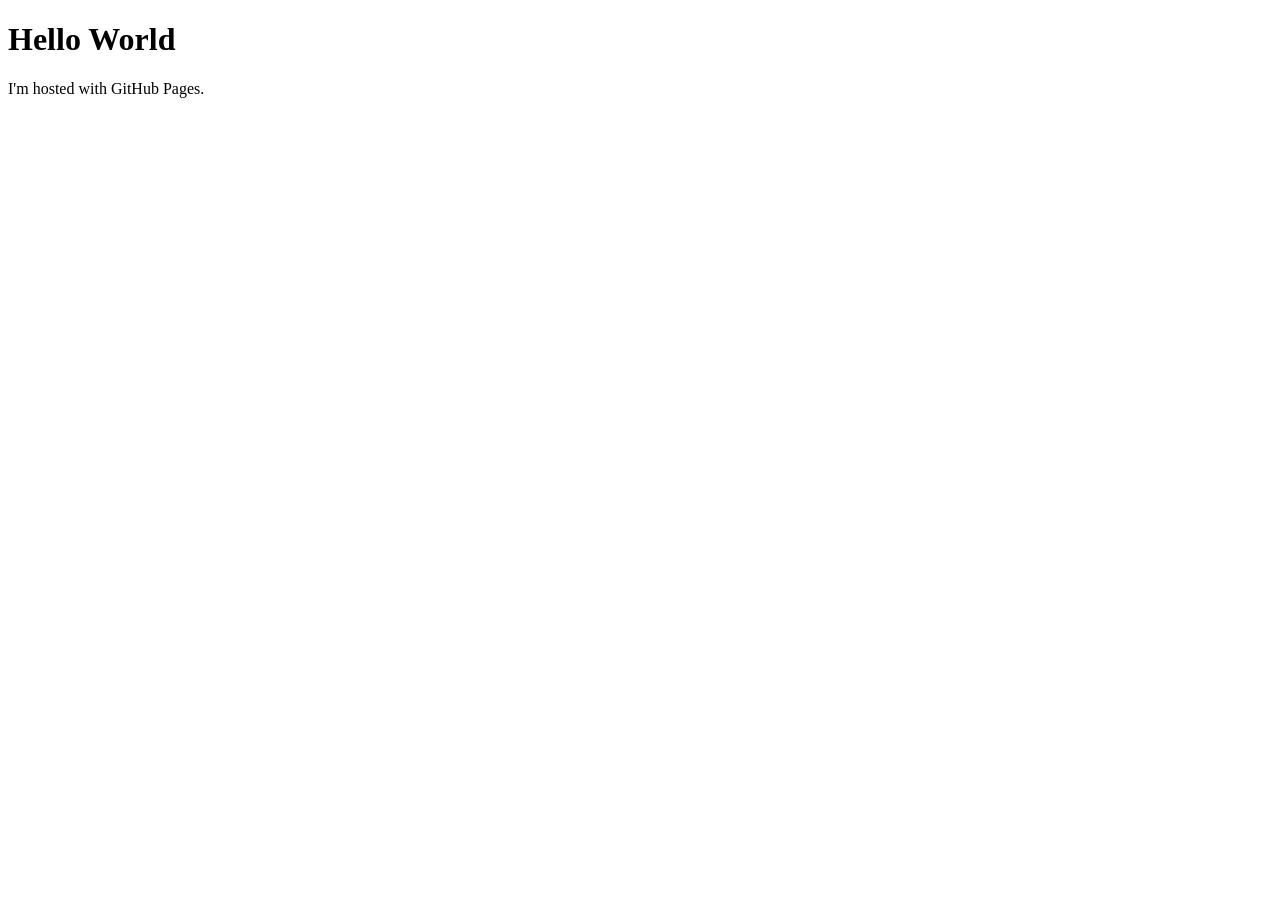
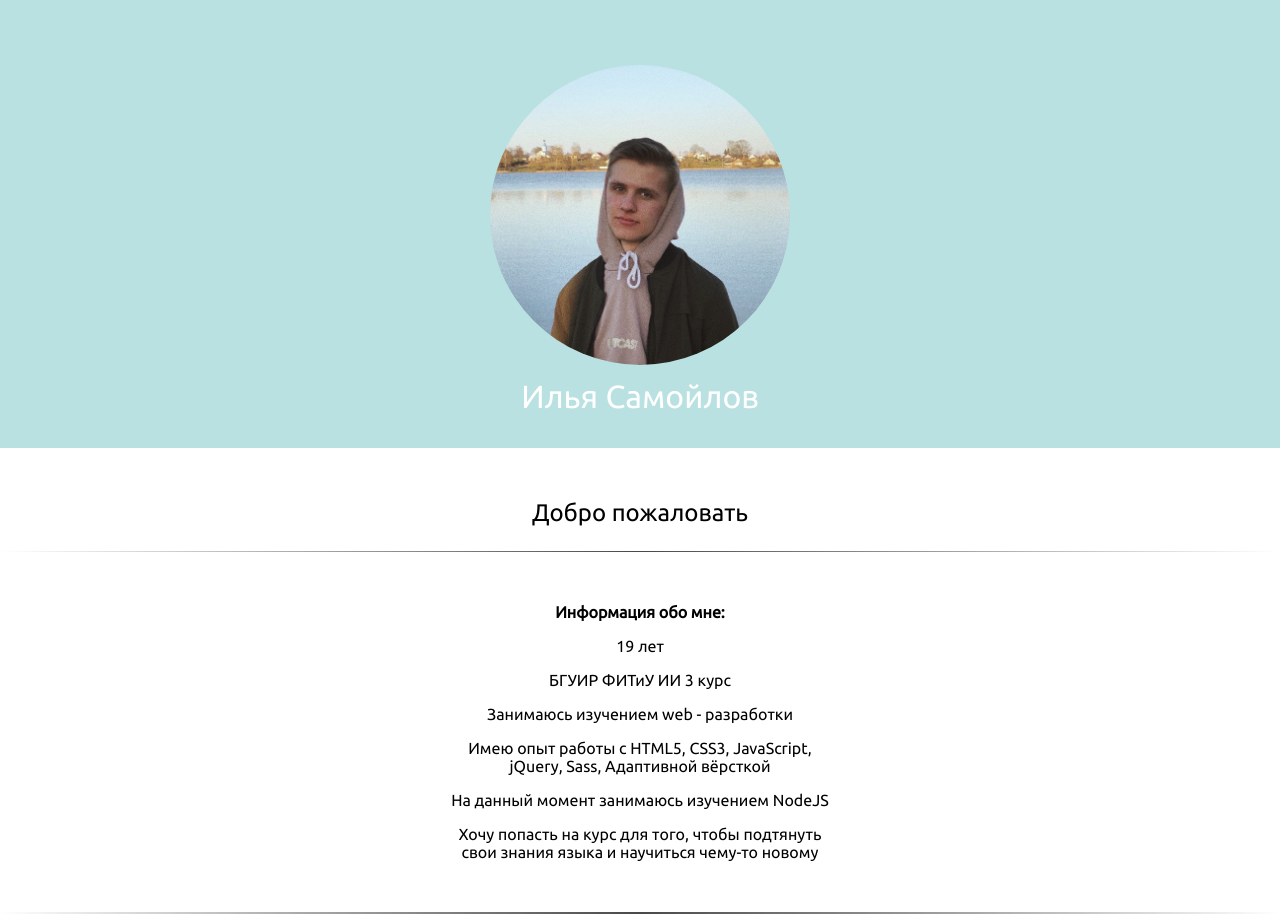
Before and after one commit to samoilovvvvv/samoilovvvvv.github.io, a plain HTML site: page index.html in a window 1280 px wide. Before the commit the page ends 800 px from the top, so only its background shows below. Drawn offline with Linux system fonts and the light colour scheme.

Commit message:
first com

```diff
--- a/index.html
+++ b/index.html
@@ -1,7 +1,30 @@
 <!DOCTYPE html>
 <html>
+<head>
+    <meta lang="ru">
+    <meta charset="utf-8">
+    <meta name="viewport" content="width=device-width, initial-scale=1.0">
+    <link rel="stylesheet" href="./style.css">
+    <link href="https://fonts.googleapis.com/css2?family=Ubuntu&display=swap" rel="stylesheet">
+</head>
 <body>
-<h1>Hello World</h1>
-<p>I'm hosted with GitHub Pages.</p>
+<section class="content">
+        <div class="welcome-info">
+            <div class="photo"></div>
+            <p class="fio">Илья Самойлов</p>
+        </div>
+        <p class="welcome-text">Добро пожаловать</p>
+        <hr class="first-line">
+        <div class="about-me">
+            <p class="text-about-me"><b>Информация обо мне:</b></p>
+            <p class="text-about-me">19 лет</p>
+            <p class="text-about-me">БГУИР ФИТиУ ИИ 3 курс</p>
+            <p class="text-about-me">Занимаюсь изучением web - разработки</p>
+            <p class="text-about-me">Имею опыт работы с HTML5, CSS3, JavaScript, jQuery, Sass, Адаптивной вёрсткой</p>
+            <p class="text-about-me">На данный момент занимаюсь изучением NodeJS</p>
+            <p class="text-about-me">Хочу попасть на курс для того, чтобы подтянуть свои знания языка и научиться чему-то новому</p>
+        </div>
+        <hr class="second-line">
+</section>
 </body>
 </html>
--- /dev/null
+++ b/style.sass
@@ -0,0 +1,66 @@
+$font: 'Ubuntu', sans-serif
+
+html, body
+    margin: 0
+    padding: 0
+
+.content
+    width: 100%
+
+.welcome-info
+    width: 100%
+    // background-image: url(./img/header.jpg)
+    background-color: #b9e1e1
+    border-top: 1px solid #b9e1e1
+    border-bottom: 1px solid #b9e1e1
+
+.photo
+    margin-top: 5%
+    width: 300px
+    height: 300px
+    background-image: url(./img/myphoto.jpg)
+    background-size: cover
+    border-radius: 100%
+    margin-left: auto
+    margin-right: auto
+
+.fio
+    text-align: center
+    font-family: $font
+    font-size: 2em
+    margin-top: 1%
+    color: white
+
+.welcome-text
+    margin-top: 4%
+    text-align: center
+    font-family: $font
+    font-size: 1.5em
+
+
+.first-line
+    border: 0
+    background-image: linear-gradient(to left, #ffffff00, #0c0c0cbf, #ffffff00)
+    height: 1px
+
+.second-line
+    margin-top: 4%
+    height: 2px
+    border: 0
+    background-image: linear-gradient(to left, #ffffff00, #0c0c0cbf, #ffffff00)
+
+.about-me
+    margin-top: 4%
+    width: 30%
+    margin-left: auto
+    margin-right: auto
+
+.text-about-me
+    font-family: $font
+    text-align: center
+
+// hr
+//     border: 0
+//     // background-image: linear-gradient(to left, #000000, #ffffff )
+//     background-image: linear-gradient(to left, rgba(0,0,0,0), rgba(0,0,0,0.75), rgba(0,0,0,0))
+//     height: 1px
```
Also changed, not shown: img/myphoto.jpg (added), style.css (added), 1 other file.
